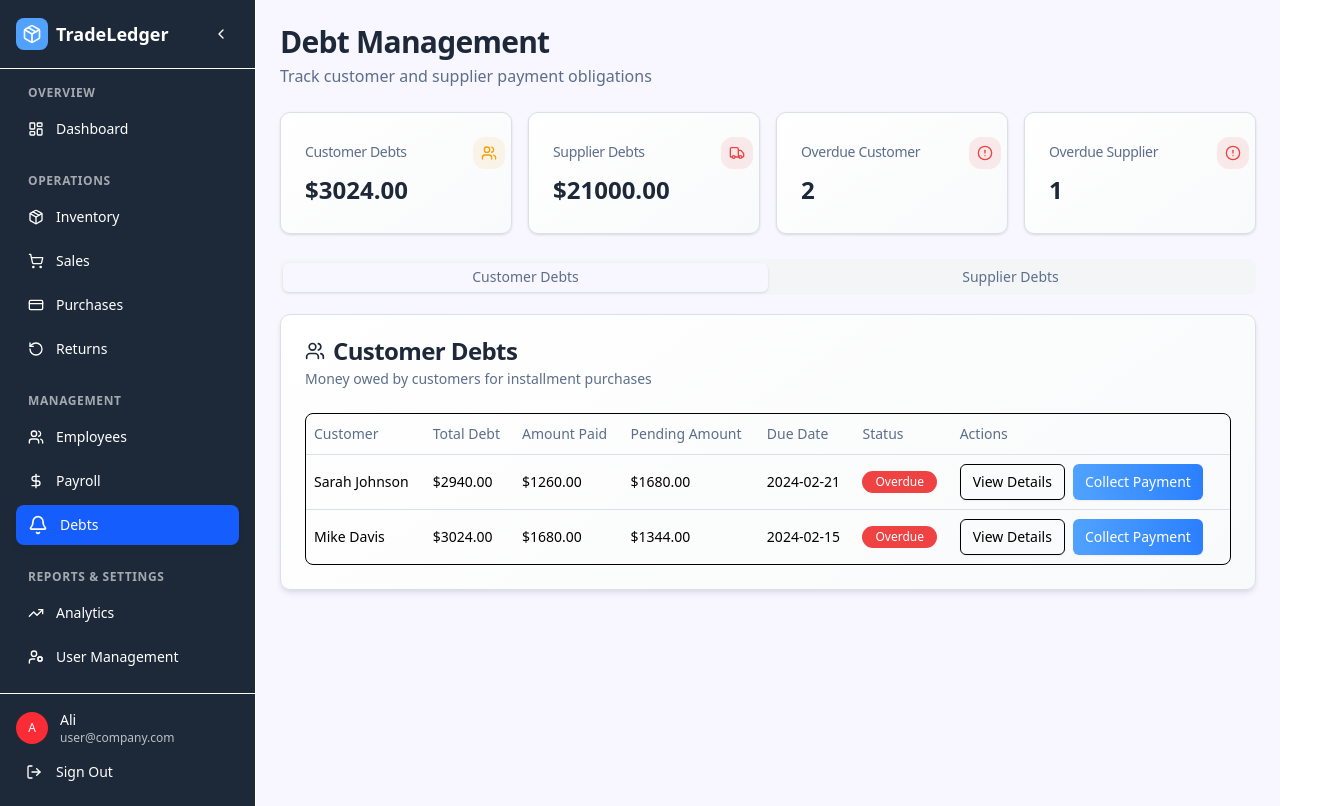
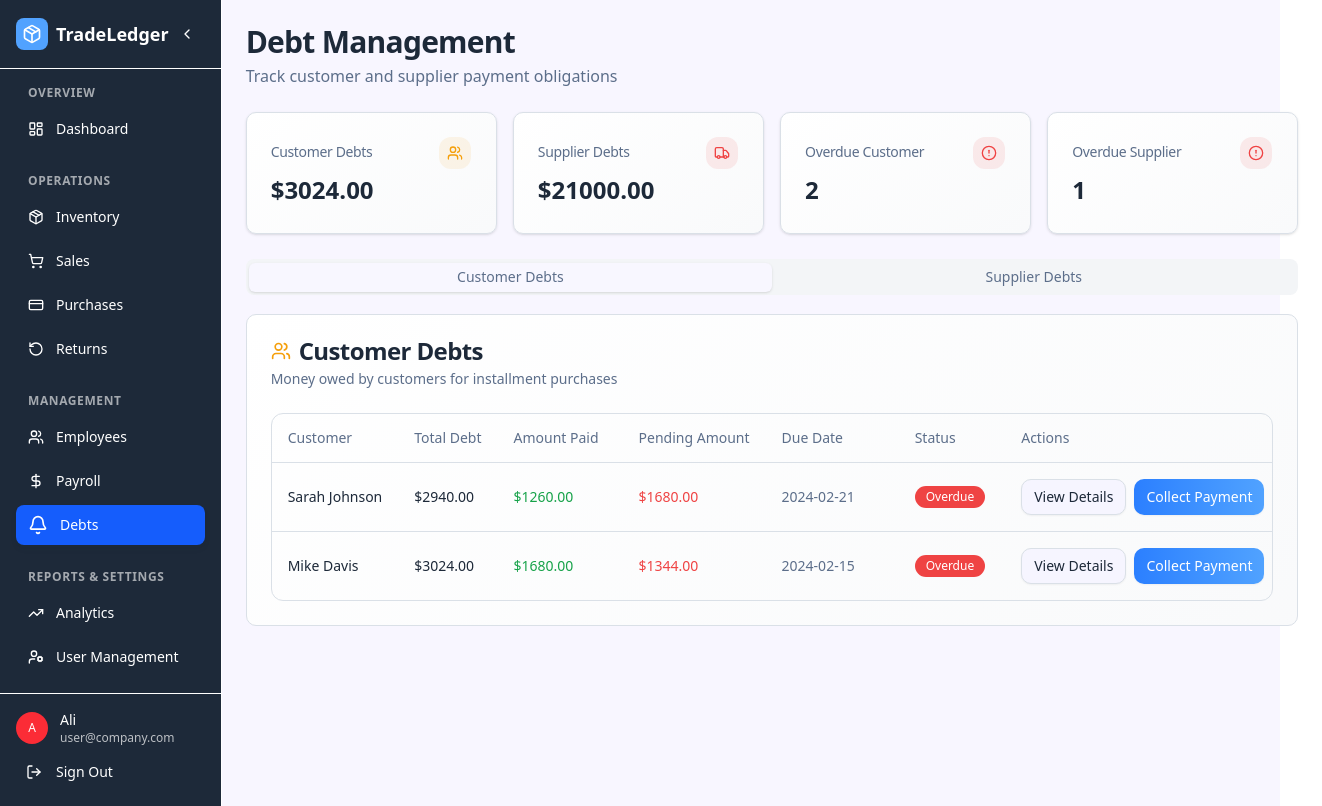
Before and after one commit to Sohrab-Malikzada/Store-Managment_Dashborad, a React (Vite) app: page /debts in a window 1280 px wide. Both pictures are taken after typing "name@example.com", "Sample123" into the empty fields and a click on the button "Sign In". Shown: the whole page, 1322 px wide, since content can reach past the window. Built offline with nearby package versions, Linux system fonts and the light colour scheme.

Commit message:
Debts.jsx is changed

```diff
--- a/src/Pages/Debts.jsx
+++ b/src/Pages/Debts.jsx
@@ -125,10 +125,10 @@ export default function Debts() {
 
         {/* Customer Debts */}
         <TabsContent value="customers">
-          <Card className="mt-[-5px] gradient-card shadow-soft">
+          <Card className="mt-[-5px] gradient-card shadow-none">
             <CardHeader>
               <CardTitle className="text-[hsl(216,32%,17%)] flex items-center gap-2">
-                <Users className="h-5 w-5 text-[hsl(216,32%,17%)]" />
+                <Users className="h-5 w-5 text-[hsl(38,92%,50%)]" />
                 Customer Debts
               </CardTitle>
               <CardDescription className="mt-[-4px]">
@@ -136,17 +136,17 @@ export default function Debts() {
               </CardDescription>
             </CardHeader>
             <CardContent>
-              <div className="border  rounded-lg">
+              <div className="border border-[hsl(214,20%,88%)]  rounded-[12px]">
                 <Table>
                   <TableHeader>
                     <TableRow>
-                      <TableHead>Customer</TableHead>
-                      <TableHead>Total Debt</TableHead>
-                      <TableHead>Amount Paid</TableHead>
+                      <TableHead className="px-4 py-[14px]">Customer</TableHead>
+                      <TableHead className="px-2 pr-6 pl-4 py-[14px]">Total Debt</TableHead>
+                      <TableHead className="pr-8">Amount Paid</TableHead>
                       <TableHead>Pending Amount</TableHead>
-                      <TableHead>Due Date</TableHead>
-                      <TableHead>Status</TableHead>
-                      <TableHead>Actions</TableHead>
+                      <TableHead className=" pl-6">Due Date</TableHead>
+                      <TableHead className="-pr-6 pl-13">Status</TableHead>
+                      <TableHead className="-pr-6 pl-13" >Actions</TableHead>
                     </TableRow>
                   </TableHeader>
                   <TableBody>
@@ -154,21 +154,22 @@ export default function Debts() {
                       const status = getDebtStatus(debt.dueDate, debt.pendingAmount);
                       return (
                         <TableRow key={debt.id}>
-                          <TableCell>
-                            <div className="font-medium text-foreground">{debt.customerName}</div>
+                          <TableCell className="px-4 py-4">
+                            <div className="text-[hsl(216,32%,17%)] font-medium text-foreground">{debt.customerName}</div>
                           </TableCell>
-                          <TableCell className="font-medium">${debt.totalDebt.toFixed(2)}</TableCell>
-                          <TableCell className="text-success">${debt.paidAmount.toFixed(2)}</TableCell>
-                          <TableCell className="text-destructive font-medium">
+                          <TableCell className="text-[hsl(216,32%,17%)] pl-4 py-6 font-medium">${debt.totalDebt.toFixed(2)}</TableCell>
+                          <TableCell className="py-6 text-[hsl(142,76%,36%)]">${debt.paidAmount.toFixed(2)}</TableCell>
+                          <TableCell className="py-6 text-[hsl(0,84%,60%)] font-medium">
                             ${debt.pendingAmount.toFixed(2)}
                           </TableCell>
-                          <TableCell className="text-muted-foreground">{debt.dueDate}</TableCell>
+                          <TableCell className="pl-6 text-[hsl(216,20%,45%)]">{debt.dueDate}</TableCell>
                           <TableCell>
-                            <Badge variant={status.variant}>{status.label}</Badge>
+                            <Badge className="px-[10px] -mr-6 ml-11" variant={status.variant}>{status.label}</Badge>
                           </TableCell>
                           <TableCell>
                             <div className="flex space-x-2">
                               <Button
+                                className="-mr-9 ml-11 cursor-pointer rounded-[10px] text-[hsl(216,32%,17%)] bg-[hsl(248,250%,98%)] hover:bg-[hsl(248,250%,96%)] border-[hsl(214,20%,88%)] transition-smooth"
                                 variant="outline"
                                 size="sm"
                                 onClick={() => handleViewDebt(debt, 'customer')}
@@ -179,7 +180,7 @@ export default function Debts() {
                                 <Button
                                   variant="default"
                                   size="sm"
-                                  className="bg-gradient-to-r from-blue-400 to-blue-500 text-white"
+                                  className="ml-11 rounded-[10px] bg-gradient-to-l from-blue-400 to-blue-500 text-white"
                                   onClick={() => handleViewDebt(debt, 'customer')}
                                 >
                                   Collect Payment
@@ -199,28 +200,28 @@ export default function Debts() {
 
         {/* Supplier Debts */}
         <TabsContent value="suppliers">
-          <Card className="gradient-card shadow-soft">
+          <Card className="gradient-card -mt-[5px] shadow-none">
             <CardHeader>
-              <CardTitle className="text-foreground flex items-center gap-2">
-                <Truck className="h-5 w-5" />
+              <CardTitle className="text-[hsl(216,32%,17%)]  flex items-center gap-2">
+                <Truck className="h-5 w-5 text-[hsl(0,84%,60%)]" />
                 Supplier Debts
               </CardTitle>
-              <CardDescription>
+              <CardDescription className="-mt-[4px]">
                 Money owed to suppliers for purchases
               </CardDescription>
             </CardHeader>
             <CardContent>
-              <div className="border rounded-lg">
+              <div className="border border-[hsl(214,20%,88%)] rounded-lg">
                 <Table>
                   <TableHeader>
                     <TableRow>
-                      <TableHead>Supplier</TableHead>
-                      <TableHead>Total Debt</TableHead>
-                      <TableHead>Amount Paid</TableHead>
-                      <TableHead>Pending Amount</TableHead>
-                      <TableHead>Due Date</TableHead>
-                      <TableHead>Status</TableHead>
-                      <TableHead>Actions</TableHead>
+                      <TableHead className="p-[14px] px-[16px]">Supplier</TableHead>
+                      <TableHead  className="p-[14px] px-[6px]">Total Debt</TableHead>
+                      <TableHead  className="p-[14px]">Amount Paid</TableHead>
+                      <TableHead  className="p-[14px]">Pending Amount</TableHead>
+                      <TableHead  className="p-[14px]">Due Date</TableHead>
+                      <TableHead  className="p-[14px]">Status</TableHead>
+                      <TableHead  className="p-[14px] pl-[8px]">Actions</TableHead>
                     </TableRow>
                   </TableHeader>
                   <TableBody>
@@ -229,20 +230,21 @@ export default function Debts() {
                       return (
                         <TableRow key={debt.id}>
                           <TableCell>
-                            <div className="font-medium text-foreground">{debt.supplierName}</div>
+                            <div className="font-medium px-[8px] py-[16px] text-[hsl(216,32%,17%)]">{debt.supplierName}</div>
                           </TableCell>
-                          <TableCell className="font-medium">${debt.totalDebt.toFixed(2)}</TableCell>
-                          <TableCell className="text-success">${debt.paidAmount.toFixed(2)}</TableCell>
-                          <TableCell className="text-destructive font-medium">
+                          <TableCell className="font-medium  px-[6px] text-[hsl(216,32%,17%)]">${debt.totalDebt.toFixed(2)}</TableCell>
+                          <TableCell className="text-[hsl(142,76%,36%)] pl-[14px]">${debt.paidAmount.toFixed(2)}</TableCell>
+                          <TableCell className="text-[hsl(0,84%,60%)] pl-[14px] font-medium">
                             ${debt.pendingAmount.toFixed(2)}
                           </TableCell>
-                          <TableCell className="text-muted-foreground">{debt.dueDate}</TableCell>
-                          <TableCell>
+                          <TableCell className=" pl-[14px] text-[hsl(216,20%,45%)]">{debt.dueDate}</TableCell>
+                          <TableCell className=" pl-[14px]">
                             <Badge variant={status.variant}>{status.label}</Badge>
                           </TableCell>
                           <TableCell>
                             <div className="flex space-x-2">
                               <Button
+                                className="cursor-pointer rounded-[10px] text-[hsl(216,32%,17%)] bg-[hsl(248,250%,98%)] hover:bg-[hsl(248,250%,96%)] border-[hsl(214,20%,88%)] transition-smooth"
                                 variant="outline"
                                 size="sm"
                                 onClick={() => handleViewDebt(debt, 'supplier')}
@@ -253,7 +255,7 @@ export default function Debts() {
                                 <Button
                                   variant="default"
                                   size="sm"
-                                  className="gradient-primary text-white"
+                                  className="gradient-primary rounded-[10px] -mr-3 text-white"
                                   onClick={() => handleViewDebt(debt, 'supplier')}
                                 >
                                   Make Payment
--- a/src/Pages/Employees.jsx
+++ b/src/Pages/Employees.jsx
@@ -172,7 +172,7 @@ export default function Employees() {
         </div>
         <Dialog open={isDialogOpen} onOpenChange={setIsDialogOpen}>
           <DialogTrigger asChild>
-            <Button className="gradient-primary text-white shadow-elegant">
+            <Button className="gradient-primary w-39 text-white shadow-elegant">
               <Plus className="mr-2  h-4 w-4" />
               Add Employee
             </Button>
--- a/src/Pages/Inventory.jsx
+++ b/src/Pages/Inventory.jsx
@@ -186,7 +186,7 @@ export default function Inventory() {
           title="Low Stock Items"
           value={lowStockCount}
           icon={AlertTriangle}
-          icanchange="items-center position-absolute -m-66 -mt-6 -mr-66  h-4 w-4 flex justify-end"
+          icanchange="items-center absolute -m-66 -mt-6 -mr-66  h-4 w-4 flex justify-end"
           iconColor="bg-[hsl(38,92%,55%)]/10 text-[hsl(35,96%,60%)] rounded-[12px] p-2 h-8 w-8"
           variant="warning"
 
--- a/src/Pages/Payroll.jsx
+++ b/src/Pages/Payroll.jsx
@@ -170,7 +170,7 @@ export default function Payroll() {
               <CardDescription>Monthly salary processing and payment history</CardDescription>
             </div>
             <Select value={selectedPeriod} onValueChange={setSelectedPeriod}>
-              <SelectTrigger className="w-48  bg-[hsl(214,20%,98%)] shadow-soft  transition-smooth">
+              <SelectTrigger className="w-48 text-[hsl(216,32%,17%)]  bg-[hsl(214,20%,98%)] shadow-soft  transition-smooth">
                 <SelectValue />
               </SelectTrigger>
               <SelectContent className={"bg-white"}>
--- a/src/Pages/Purchases.jsx
+++ b/src/Pages/Purchases.jsx
@@ -85,7 +85,7 @@ export default function Purchases() {
         </div>
         <Dialog open={isDialogOpen} onOpenChange={setIsDialogOpen}>
           <DialogTrigger asChild>
-            <Button className="bg-[linear-gradient(to_right,hsl(200,100%,40%),hsl(210,100%,65%))] text-white shadow-[0_10px_20px_-10px_hsl(214,100%,70%)] rounded-[10px] cursor-pointer">
+            <Button className="w-38 bg-[linear-gradient(to_right,hsl(200,100%,40%),hsl(210,100%,65%))] text-white  rounded-[10px] cursor-pointer">
               <Plus className="mr-2 h-4 w-4" />
               Add Purchase
             </Button>
--- a/src/Pages/Sales.jsx
+++ b/src/Pages/Sales.jsx
@@ -216,7 +216,7 @@ function Sales() {
         </div>
         <Dialog open={isDialogOpen} onOpenChange={setIsDialogOpen}>
           <DialogTrigger asChild>
-            <Button className="bg-[linear-gradient(to_right,hsl(200,100%,40%),hsl(210,100%,65%))] text-white shadow-[0_10px_20px_-10px_hsl(214,100%,70%)] rounded-[10px] cursor-pointer">
+            <Button className="w-31 bg-[linear-gradient(to_right,hsl(200,100%,40%),hsl(210,100%,65%))] text-white shadow-[0_10px_20px_-10px_hsl(214,100%,70%)] rounded-[10px] cursor-pointer">
               <Plus className="mr-2 h-4 w-4" />
               New Sale
             </Button>
--- a/src/components/ui/table.jsx
+++ b/src/components/ui/table.jsx
@@ -47,7 +47,7 @@ function TableFooter({
   return (
     <tfoot
       data-slot="table-footer"
-      className={cn("bg-muted/50 border-t font-medium [&>tr]:last:border-b-0", className)}
+      className={cn("bg-muted/50 border-t  font-medium [&>tr]:last:border-b-0", className)}
       {...props} />
   );
 }
@@ -60,7 +60,7 @@ function TableRow({
     <tr
       data-slot="table-row"
       className={cn(
-        "hover:bg-[hsl(216,28%,96%)]/50 data-[state=selected]:bg-muted border-b border-b-[hsl(214,20%,88%)] transition-colors",
+        "hover:bg-[hsl(216,28%,96%)]/50  data-[state=selected]:bg-muted border-b border-b-[hsl(214,20%,88%)] transition-colors",
         className
       )}
       {...props} />
```
Also changed, not shown: src/Pages/Returns.jsx (+4 -4 lines), src/components/dialogs/DebtDetailsDialog.jsx (+23 -22 lines).
